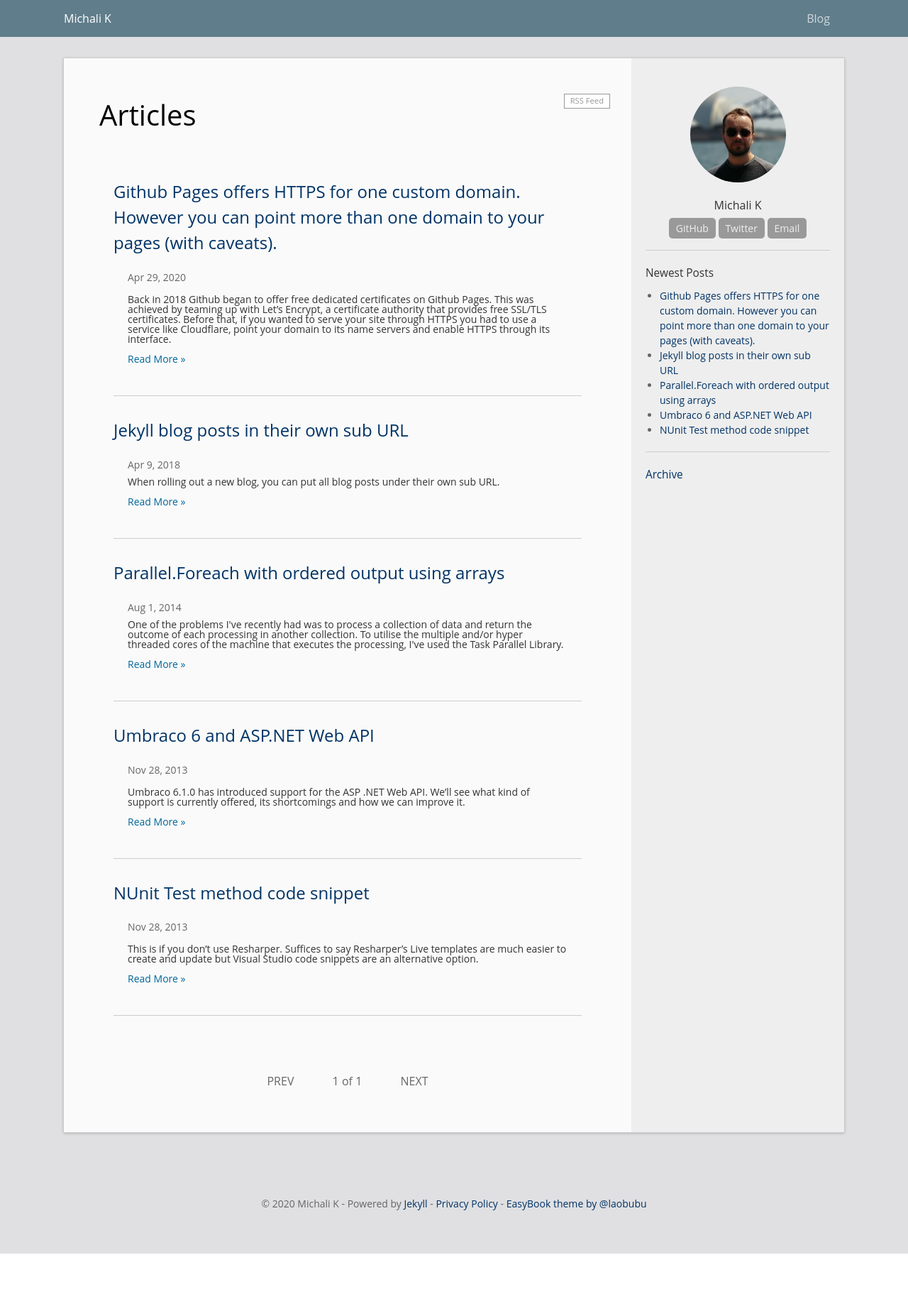
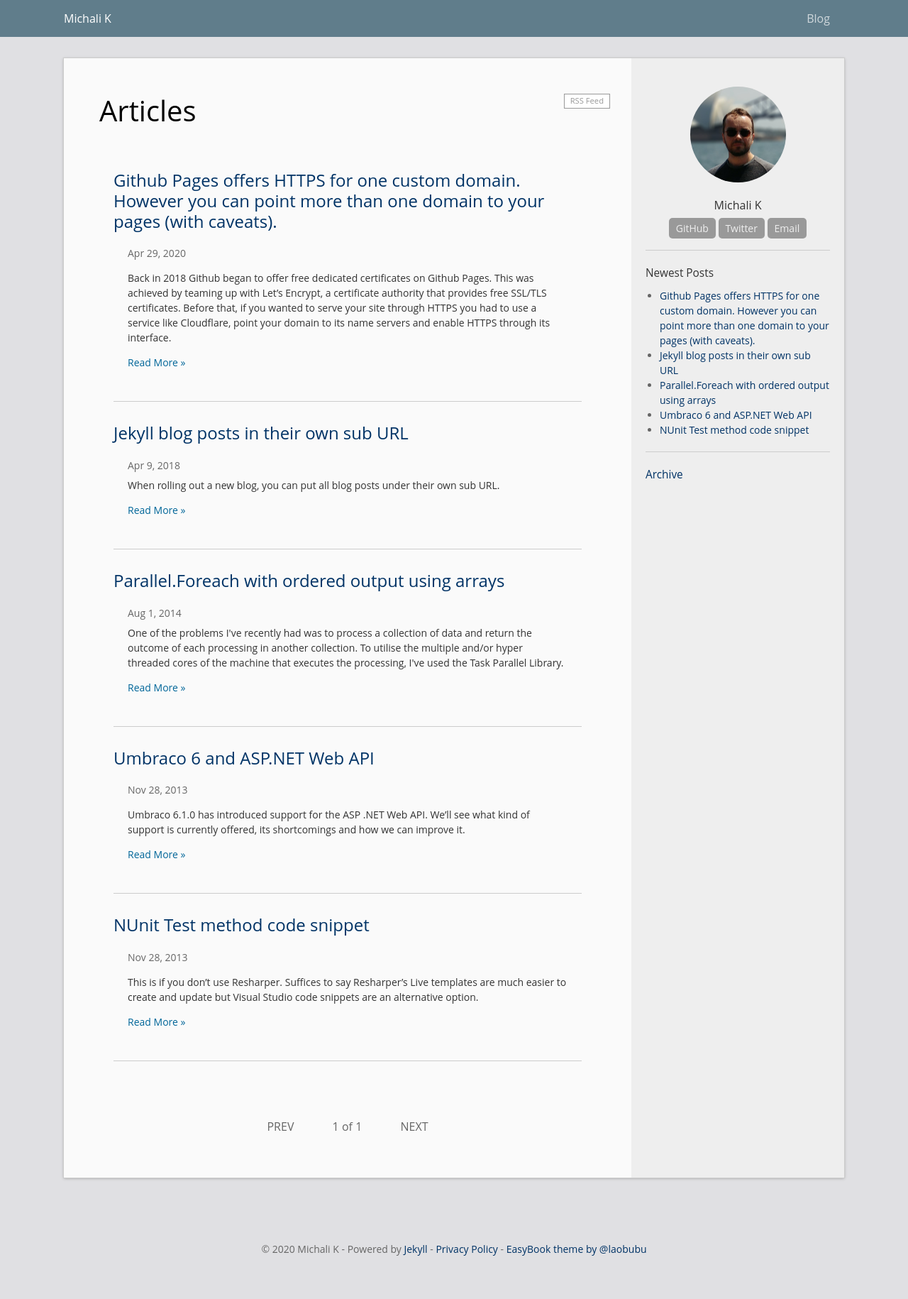
Before and after one commit to michali/blog, a Jekyll site: the page built from blog/index.html, in a window 1280 px wide. Shown: the whole page at 71% size. Built offline with Jekyll 4.4.1, drawn with Linux system fonts in a browser that asks for light colours; the list of posts is cut into pages by our own code; comment, search, counter and statistics services are not loaded; before the commit the page ends 1766 px from its top, so only the background shows below that.

Commit message:
Changed header line heights

```diff
--- a/_sass/_base.scss
+++ b/_sass/_base.scss
@@ -71,4 +71,5 @@ table {
 
 h1,h2,h3,h4,h5,h6{
 	font-weight: normal;
+	line-height: $heading-line-height;
 }
--- a/_sass/_home.scss
+++ b/_sass/_home.scss
@@ -44,7 +44,6 @@
     .post-excerpt {
         &, * {
             font-size: $small-font-size;
-            line-height: $small-font-size;
             padding-top: 0;
             padding-bottom: 0;
 	        color: #333;
--- a/css/main.scss
+++ b/css/main.scss
@@ -7,6 +7,7 @@ $base-font-family: "Open Sans", "Helvetica Neue", "DejaVu Sans", Arial, "PingFan
 $base-font-size:   16px;
 $small-font-size:  $base-font-size * 0.875;
 $base-line-height: 1.5;
+$heading-line-height: 1.2;
 
 $code-font-family:   Menlo, Monaco, Consolas, "DejaVu Sans Mono", "Liberation Mono", "文泉驿等宽微米黑", "Courier New", Courier, SimSun, monospace;
 $code-font-size:     15px;
```
